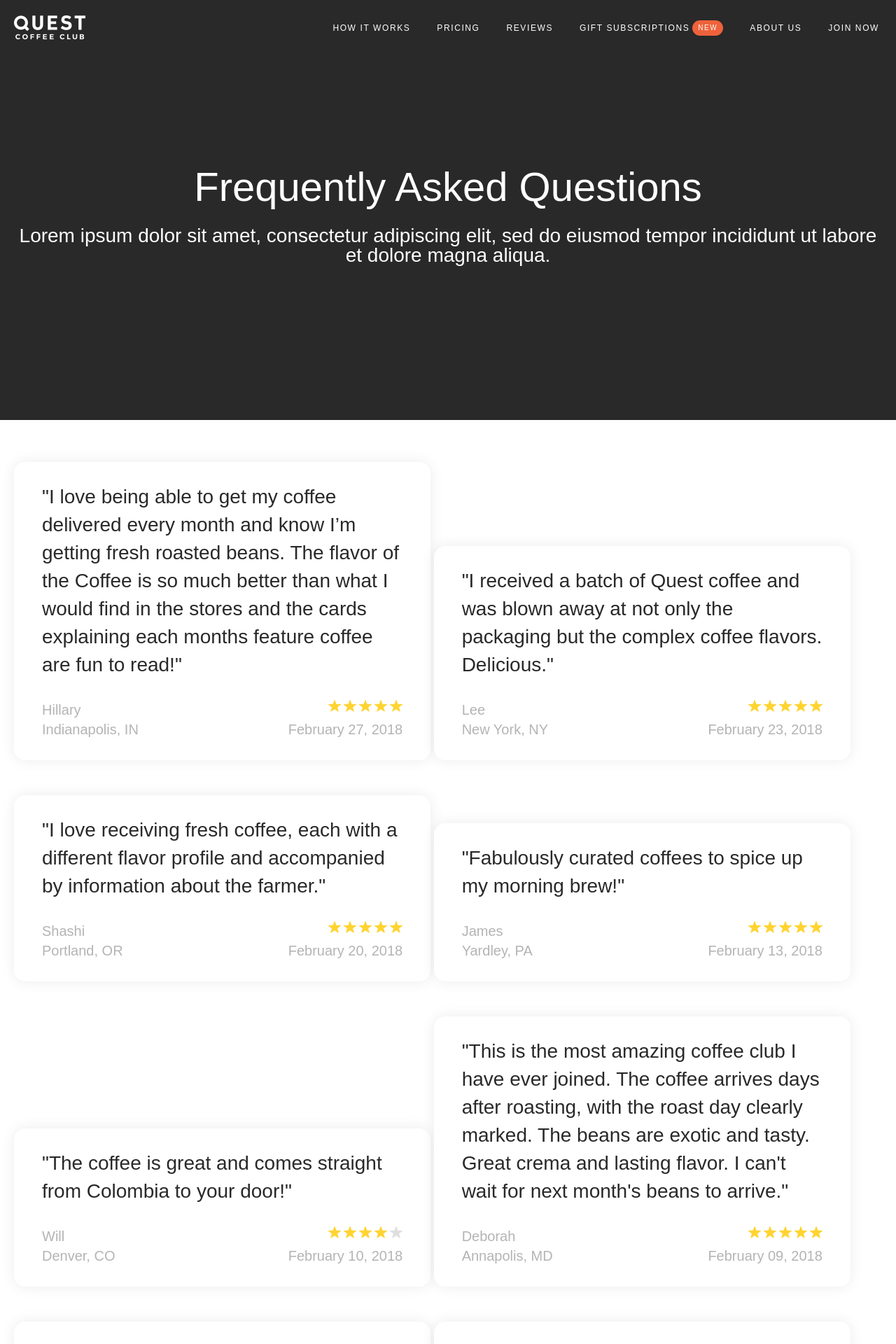
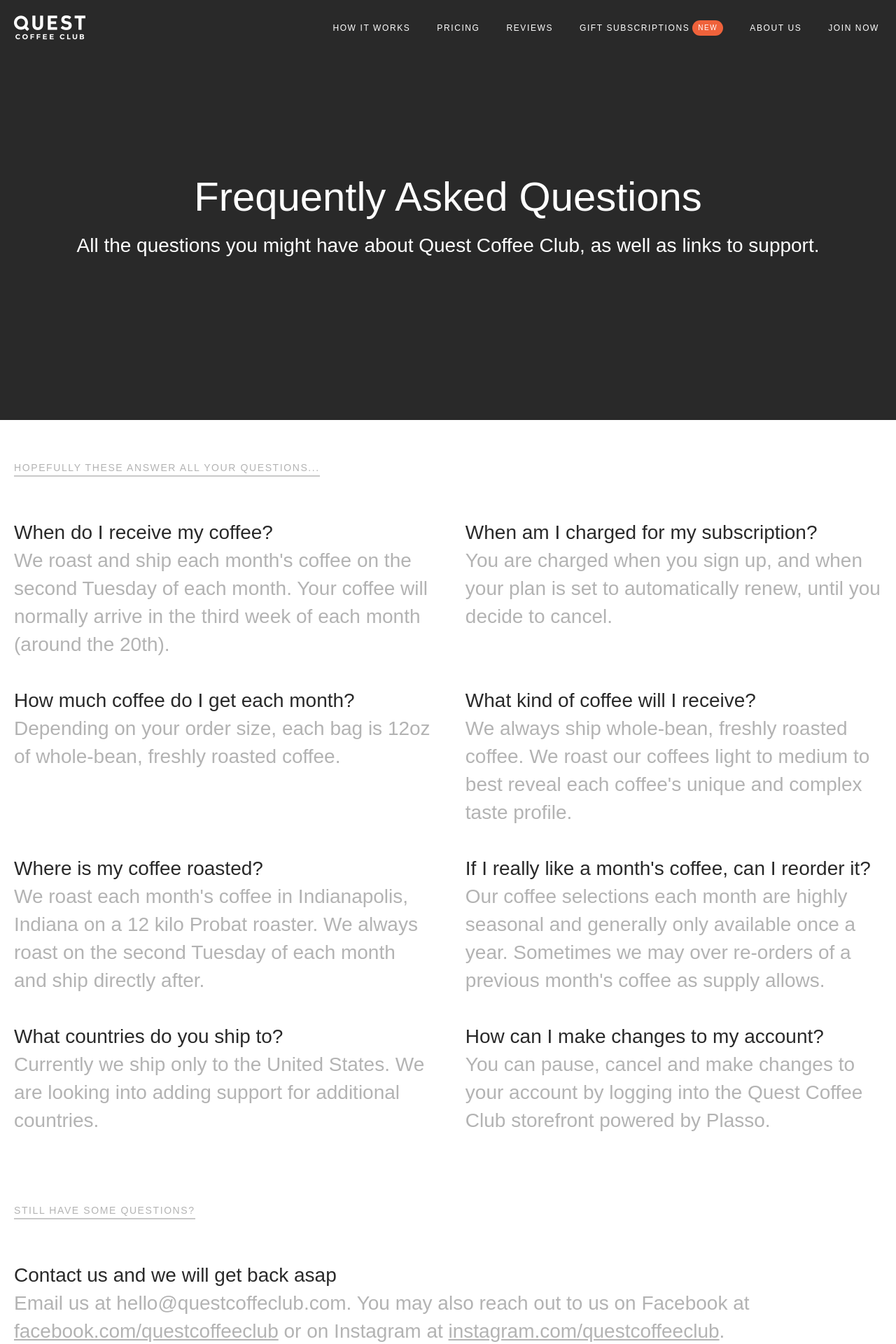
Before and after one commit to roryreiff/questcoffeeclub.com, a Jekyll site: the page built from faqs.md, in a window 1280 px wide. Shown: the top 1920 px of the page at 70% size. Built offline with Jekyll 4.4.1, drawn with Linux system fonts in a browser that asks for light colours; nearby versions of some CDN libraries; some web fonts are replaced; comment, search, counter and statistics services are not loaded; some of the changed text lies outside the part shown.

Commit message:
first pass on FAQs page done

```diff
--- a/_includes/hero-faqs.html
+++ b/_includes/hero-faqs.html
@@ -2,7 +2,7 @@
     <div class="hero-center">
     <div class="inner">
         <h1>Frequently Asked Questions</h1>
-        <p>Lorem ipsum dolor sit amet, consectetur adipiscing elit, sed do eiusmod tempor incididunt ut labore et dolore magna aliqua.</p>
+        <p>All the questions you might have about Quest Coffee Club, as well as links to support.</p>
     </div>
     </div>
     <div class="hero-cover"></div>
--- a/_scss/base.scss
+++ b/_scss/base.scss
@@ -44,6 +44,13 @@
 }
 .coffee-page-content p.footnote {
     color: #B3B3B3;
+}
+p.question-title {
+    color: #292929 !important;
+    margin-bottom: 0;
+}
+p a {
+    text-decoration: underline;
 }
 
 li {
--- a/faqs.md
+++ b/faqs.md
@@ -8,26 +8,52 @@
 
 {% include hero-faqs.html %}
 <div class="spacer-60"></div>
-{% assign reviews = site.customer_reviews | sort: 'date'%}
 <div class="outer">
     <div class="inner">
-        <div id="reviews-wall">
-            {% for review in reviews reversed %}
-            <div class="box box-review half-with-gutter {% cycle 'odd', 'even' %}">
-                <p>"{{review.comment}}"</p>
-                <div class="expand">
-                    <div class="person">
-                    <p>{{review.name}}<br>{{review.location}}</p>
-                    </div>
-                    <div class="rating">
-                        <div class="stars stars-{{review.stars}}"></div>
-                        <p>{{ review.date | date: '%B %d, %Y' }}</p>
-                    </div>
-                </div>
+        <h2>Hopefully these answer all your questions...</h2>
+        <div class="expand">
+            <div class="half">
+                <p class="question-title">When do I receive my coffee?</p>
+                <p>We roast and ship each month's coffee on the second Tuesday of each month. Your coffee will normally arrive in the third week of each month (around the 20th).</p>
             </div>
-            {% endfor %}
+            <div class="half">
+                <p class="question-title">When am I charged for my subscription?</p>
+                <p>You are charged when you sign up, and when your plan is set to automatically renew, until you decide to cancel.</p>
+            </div>
+            <div class="half">
+                <p class="question-title">How much coffee do I get each month?</p>
+                <p>Depending on your order size, each bag is 12oz of whole-bean, freshly roasted coffee.</p>
+            </div>
+            <div class="half">
+                <p class="question-title">What kind of coffee will I receive?</p>
+                <p>We always ship whole-bean, freshly roasted coffee. We roast our coffees light to medium to best reveal each coffee's unique and complex taste profile.</p>
+            </div>
+            <div class="half">
+                <p class="question-title">Where is my coffee roasted?</p>
+                <p>We roast each month's coffee in Indianapolis, Indiana on a 12 kilo Probat roaster. We always roast on the second Tuesday of each month and ship directly after.</p>
+            </div>
+            <div class="half">
+                <p class="question-title">If I really like a month's coffee, can I reorder it?</p>
+                <p>Our coffee selections each month are highly seasonal and generally only available once a year. Sometimes we may over re-orders of a previous month's coffee as supply allows.</p>
+            </div>
+            <div class="half">
+                <p class="question-title">What countries do you ship to?</p>
+                <p>Currently we ship only to the United States. We are looking into adding support for additional countries.</p>
+            </div>
+            <div class="half">
+                <p class="question-title">How can I make changes to my account?</p>
+                <p>You can pause, cancel and make changes to your account by logging into the Quest Coffee Club storefront powered by Plasso.</p>
+            </div>
         </div>
     </div>
 </div>
-<div class="spacer-80"></div>
+<div class="spacer-60"></div>
+<div class="outer">
+    <div class="inner">
+        <h2>Still have some questions?</h2>
+        <p class="question-title">Contact us and we will get back asap</p>
+        <p>Email us at hello@questcoffeclub.com. You may also reach out to us on Facebook at <a href="http://facebook.com/questcoffeeclub">facebook.com/questcoffeeclub</a> or on Instagram at <a href="http://instagram.com/questcoffeeclub">instagram.com/questcoffeeclub</a>.</p>
+    </div>
+</div>
+<div class="spacer-60"></div>
 {% include cta.html %}
```
